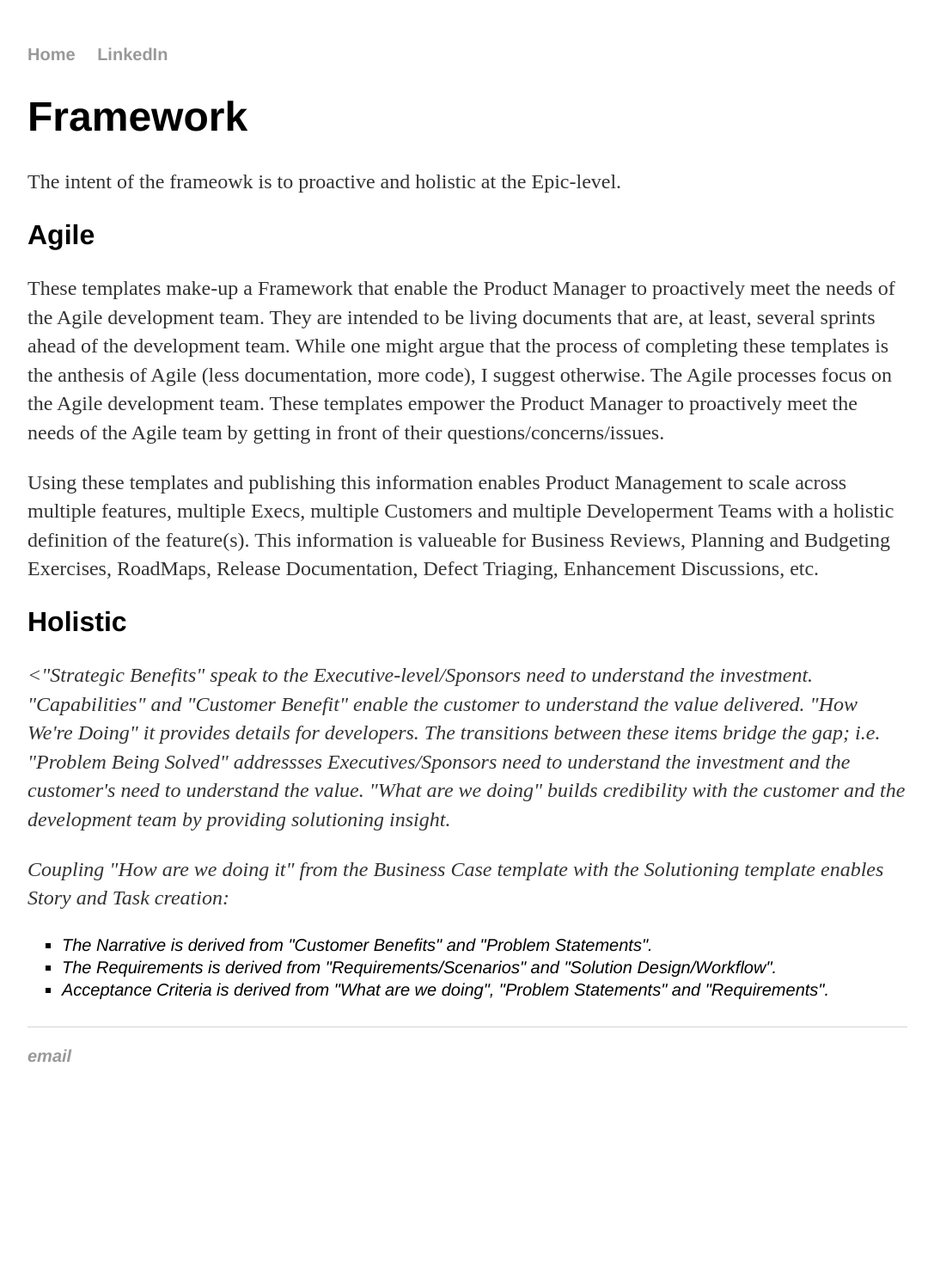
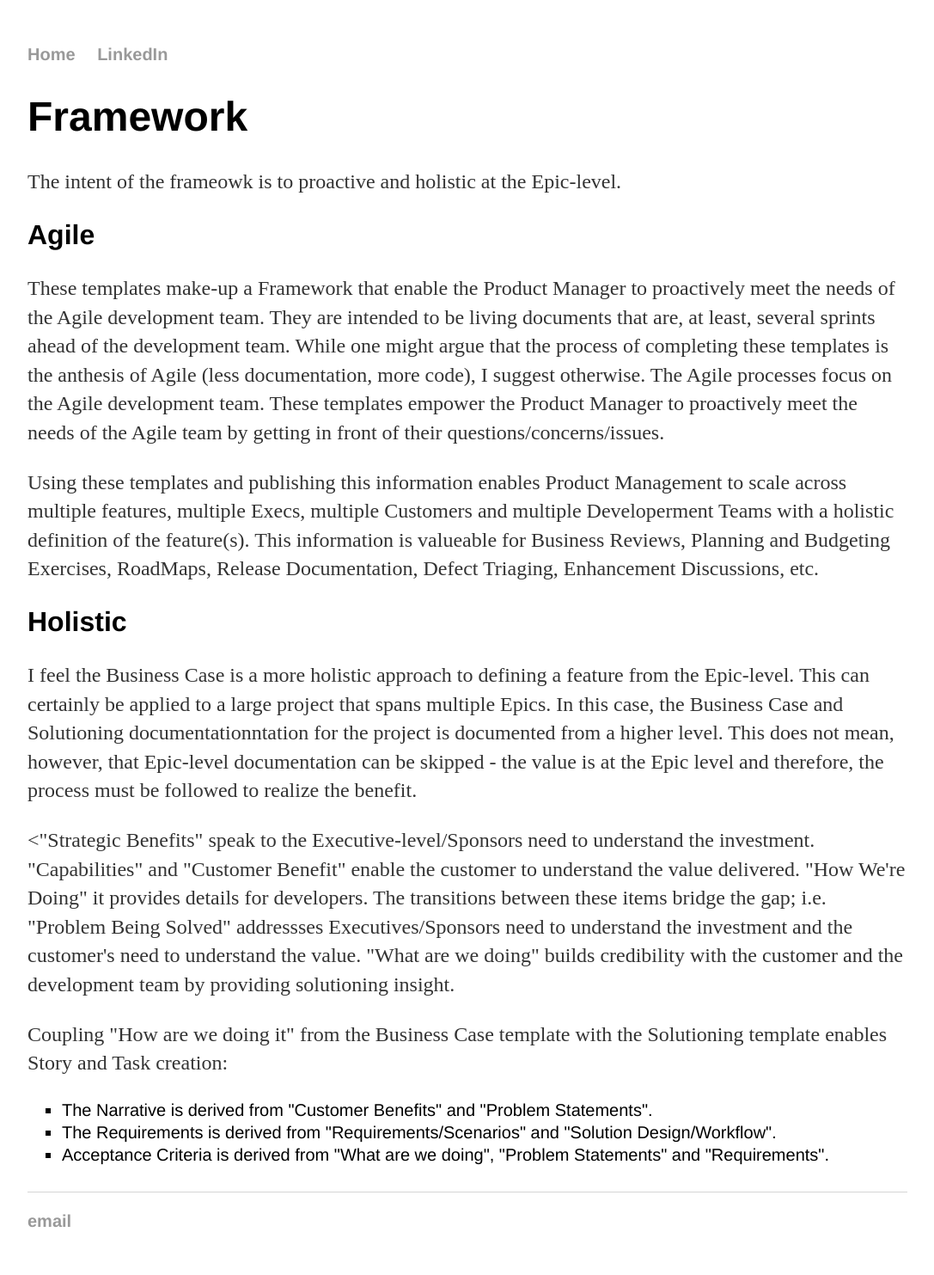
Before and after one commit to sjpigeon/Product-Management, a Jekyll site: the page built from framework.html, in a window 1280 px wide. Shown: the whole page at 86% size, without its empty margins (96-1183 px from the left). Built offline with Jekyll 4.4.1, drawn with Linux system fonts in a browser that asks for light colours; before the commit the page ends 1291 px from its top, so only the background shows below that.

Commit message:
Add files via upload
fixing typo

```diff
--- a/framework.html
+++ b/framework.html
@@ -15,7 +15,7 @@ title: Scott Pigeon
 
 				<h2>Holistic</h2>
 
-				<p><I feel the Business Case is a more holistic approach to defining a feature from the Epic-level. This can certainly be applied to a large project that spans multiple Epics. In this case, the Business Case and Solutioning documentationntation for the project is documented from a higher level. This does not mean, however, that Epic-level documentation can be skipped - the value is at the Epic level and therefore, the process must be followed to realize the benefit.</p>
+				<p>I feel the Business Case is a more holistic approach to defining a feature from the Epic-level. This can certainly be applied to a large project that spans multiple Epics. In this case, the Business Case and Solutioning documentationntation for the project is documented from a higher level. This does not mean, however, that Epic-level documentation can be skipped - the value is at the Epic level and therefore, the process must be followed to realize the benefit.</p>
 
 				<p><"Strategic Benefits" speak to the Executive-level/Sponsors need to understand the investment. "Capabilities" and "Customer Benefit" enable the customer to understand the value delivered. "How We're Doing" it provides details for developers. The transitions between these items bridge the gap; i.e. "Problem Being Solved" addressses Executives/Sponsors need to understand the investment and the customer's need to understand the value. "What are we doing" builds credibility with the customer and the development team by providing solutioning insight.</p>
 
```
